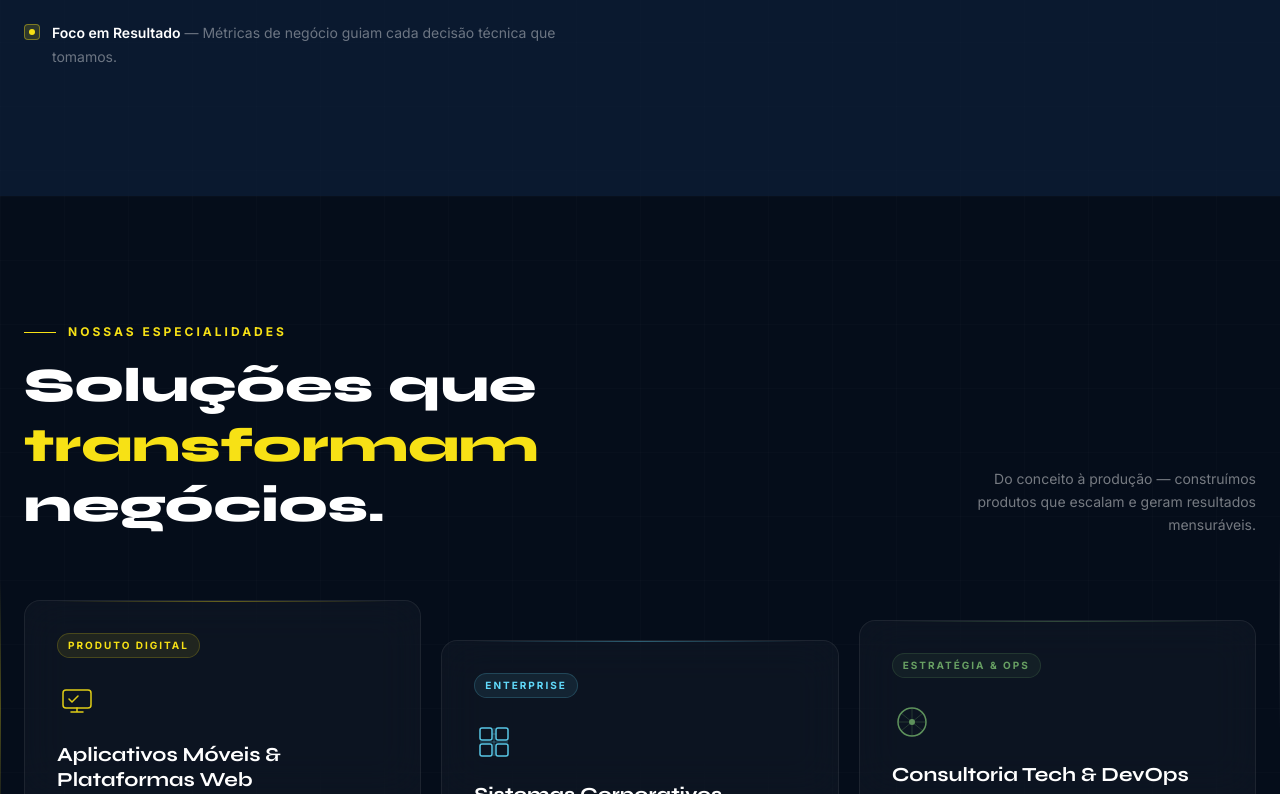
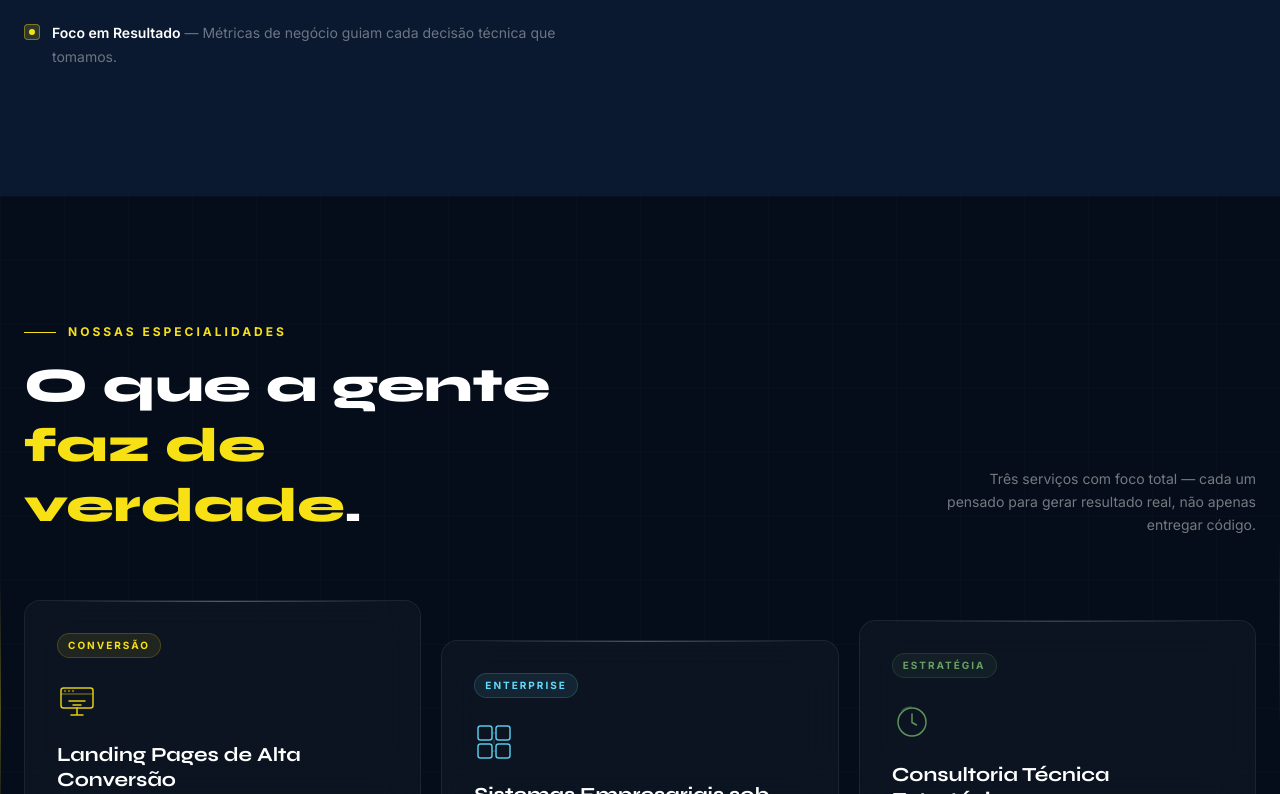
Before and after one commit to giraldidev/kodastack, a Next.js app: page / in a window 1280 px wide. Shown: the part 2006-2800 px from the top of the page. Built offline with nearby package versions, Linux system fonts and the light colour scheme.

Commit message:
feat: sync ServicesSection with real offerings — landing pages, enterprise systems, consultancy

```diff
--- a/src/components/ServicesSection.tsx
+++ b/src/components/ServicesSection.tsx
@@ -10,48 +10,52 @@ const services = [
   {
     icon: (
       <svg viewBox="0 0 40 40" fill="none" width={40} height={40}>
-        <rect x="6" y="8" width="28" height="18" rx="3" stroke="#F7E115" strokeWidth="1.5" />
-        <path d="M14 30h12M20 26v4" stroke="#F7E115" strokeWidth="1.5" strokeLinecap="round" />
-        <path d="M12 17l3 3 6-6" stroke="#F7E115" strokeWidth="1.5" strokeLinecap="round" strokeLinejoin="round" />
+        <rect x="4" y="6" width="32" height="20" rx="2.5" stroke="#F7E115" strokeWidth="1.5"/>
+        <path d="M4 12h32" stroke="#F7E115" strokeWidth="1.5" strokeOpacity=".4"/>
+        <circle cx="8" cy="9" r="1.2" fill="#F7E115" fillOpacity=".5"/>
+        <circle cx="12" cy="9" r="1.2" fill="#F7E115" fillOpacity=".5"/>
+        <circle cx="16" cy="9" r="1.2" fill="#F7E115" fillOpacity=".5"/>
+        <path d="M12 19h16M16 23h8" stroke="#F7E115" strokeWidth="1.5" strokeLinecap="round"/>
+        <path d="M14 33h12M20 26v7" stroke="#F7E115" strokeWidth="1.5" strokeLinecap="round"/>
       </svg>
     ),
-    category: "Produto Digital",
-    title: "Aplicativos Móveis & Plataformas Web",
+    category: "Conversão",
+    title: "Landing Pages de Alta Conversão",
     description:
-      "Desenvolvemos aplicações mobile nativas e cross-platform (iOS/Android) e plataformas web de alta conversão, com UX de classe mundial e performance acima da média do mercado.",
-    tags: ["React Native", "Next.js", "PWA", "iOS", "Android"],
+      "Páginas que vendem enquanto você dorme. Design premium, animações que encantam e copy estratégico — tudo otimizado para transformar visitante em lead.",
+    tags: ["Design Exclusivo", "GSAP Animations", "SEO Técnico", "Entrega em 7 dias"],
     accent: "#F7E115",
   },
   {
     icon: (
       <svg viewBox="0 0 40 40" fill="none" width={40} height={40}>
-        <rect x="6" y="6" width="12" height="12" rx="2" stroke="#61DAFB" strokeWidth="1.5" />
-        <rect x="22" y="6" width="12" height="12" rx="2" stroke="#61DAFB" strokeWidth="1.5" />
-        <rect x="6" y="22" width="12" height="12" rx="2" stroke="#61DAFB" strokeWidth="1.5" />
-        <rect x="22" y="22" width="12" height="12" rx="2" stroke="#61DAFB" strokeWidth="1.5" />
-        <path d="M18 12h4M20 6v28M6 20h28" stroke="#61DAFB" strokeWidth="1" strokeOpacity="0.4" />
+        <rect x="4" y="4" width="14" height="14" rx="2.5" stroke="#61DAFB" strokeWidth="1.5"/>
+        <rect x="22" y="4" width="14" height="14" rx="2.5" stroke="#61DAFB" strokeWidth="1.5"/>
+        <rect x="4" y="22" width="14" height="14" rx="2.5" stroke="#61DAFB" strokeWidth="1.5"/>
+        <rect x="22" y="22" width="14" height="14" rx="2.5" stroke="#61DAFB" strokeWidth="1.5"/>
+        <path d="M18 11h4M20 18v4M18 29h4" stroke="#61DAFB" strokeWidth="1" strokeOpacity=".4" strokeLinecap="round"/>
       </svg>
     ),
     category: "Enterprise",
-    title: "Sistemas Corporativos Complexos",
+    title: "Sistemas Empresariais sob Medida",
     description:
-      "Arquitetamos e entregamos sistemas ERP, CRM e plataformas B2B sob medida, com integrações robustas, escalabilidade na nuvem e segurança de nível bancário.",
-    tags: ["Microsserviços", "AWS", "PostgreSQL", "Docker", "CI/CD"],
+      "Softwares construídos para o jeito que sua empresa trabalha — não o contrário. Automatizamos processos, eliminamos planilhas e conectamos setores em uma única plataforma.",
+    tags: ["CRM & ERP", "Automação de Processos", "Integrações API", "Suporte Contínuo"],
     accent: "#61DAFB",
   },
   {
     icon: (
       <svg viewBox="0 0 40 40" fill="none" width={40} height={40}>
-        <path d="M20 6C12.268 6 6 12.268 6 20s6.268 14 14 14 14-6.268 14-14S27.732 6 20 6z" stroke="#68A063" strokeWidth="1.5" />
-        <path d="M20 6v28M6 20h28M9 11l22 18M31 11L9 29" stroke="#68A063" strokeWidth="1" strokeOpacity="0.3" />
-        <circle cx="20" cy="20" r="3" fill="#68A063" />
+        <circle cx="20" cy="20" r="14" stroke="#68A063" strokeWidth="1.5"/>
+        <path d="M20 12v8.5l4.5 2.5" stroke="#68A063" strokeWidth="1.5" strokeLinecap="round" strokeLinejoin="round"/>
+        <path d="M10 8C12.5 6.2 15.6 5 19 5" stroke="#68A063" strokeWidth="1.5" strokeLinecap="round" strokeOpacity=".4"/>
       </svg>
     ),
-    category: "Estratégia & Ops",
-    title: "Consultoria Tech & DevOps",
+    category: "Estratégia",
+    title: "Consultoria Técnica Estratégica",
     description:
-      "Auditoria arquitetural, migração para cloud, automação de pipelines e squads dedicados — transformamos o seu stack técnico em uma vantagem competitiva real.",
-    tags: ["Kubernetes", "Terraform", "GitHub Actions", "Observability"],
+      "Antes de escrever uma linha de código, a gente entende a sua dor. Mapeamos o problema real, desenhamos a solução ideal e entregamos um roadmap claro — sem achismos.",
+    tags: ["Diagnóstico de Negócio", "Mapeamento de Processos", "Tech Stack", "Roadmap"],
     accent: "#68A063",
   },
 ];
@@ -276,13 +280,12 @@ export default function ServicesSection() {
           </div>
           <div className="flex flex-col md:flex-row md:items-end md:justify-between gap-6">
             <h2 className="font-[family-name:var(--font-syne)] font-black text-4xl md:text-5xl text-white leading-tight max-w-xl">
-              Soluções que{" "}
-              <span className="text-[#F7E115]">transformam</span>{" "}
-              negócios.
+              O que a gente{" "}
+              <span className="text-[#F7E115]">faz de verdade</span>.
             </h2>
             <p className="text-white/45 text-sm max-w-xs leading-relaxed md:text-right">
-              Do conceito à produção — construímos produtos que
-              escalam e geram resultados mensuráveis.
+              Três serviços com foco total — cada um pensado para gerar
+              resultado real, não apenas entregar código.
             </p>
           </div>
         </div>
```
